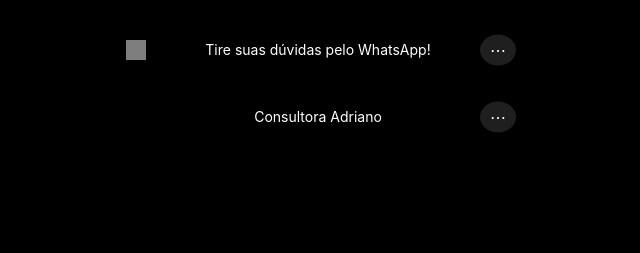
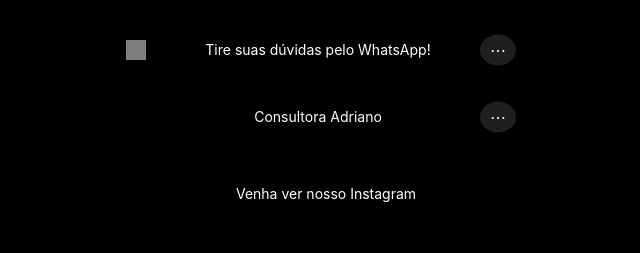
Before and after one commit to mariacoelh/Tony-Construcoes, a plain HTML site: page index.html in a window 1280 px wide. Shown: the part 122-375 px from the top of the page, without its empty margins (322-962 px from the left). Drawn offline with Linux system fonts and the light colour scheme; grey boxes are pictures that could not be loaded.

Commit message:
Update index.html

```diff
--- a/index.html
+++ b/index.html
@@ -154,6 +154,7 @@
       <div class="instagram-only">
         <a class="main-link" href="https://instagram.com/consultoracamilainsta" target="_blank"
           <img src="https://upload.wikimedia.org/wikipedia/commons/thumb/e/e7/Instagram_logo_2016.svg/120px-Instagram_logo_2016.svg.png" alt="Instagram" class="instagram-icon" />
+           Venha ver nosso Instagram
         </a>
       </div>
     </div>
```
